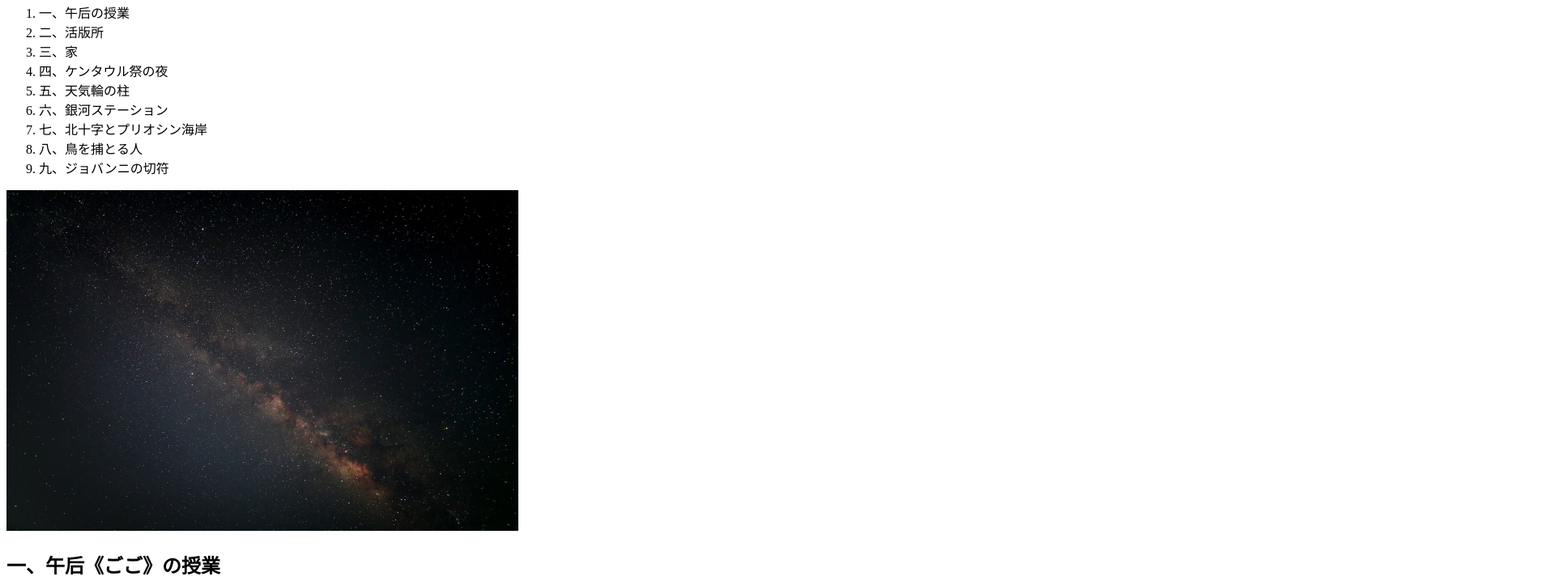
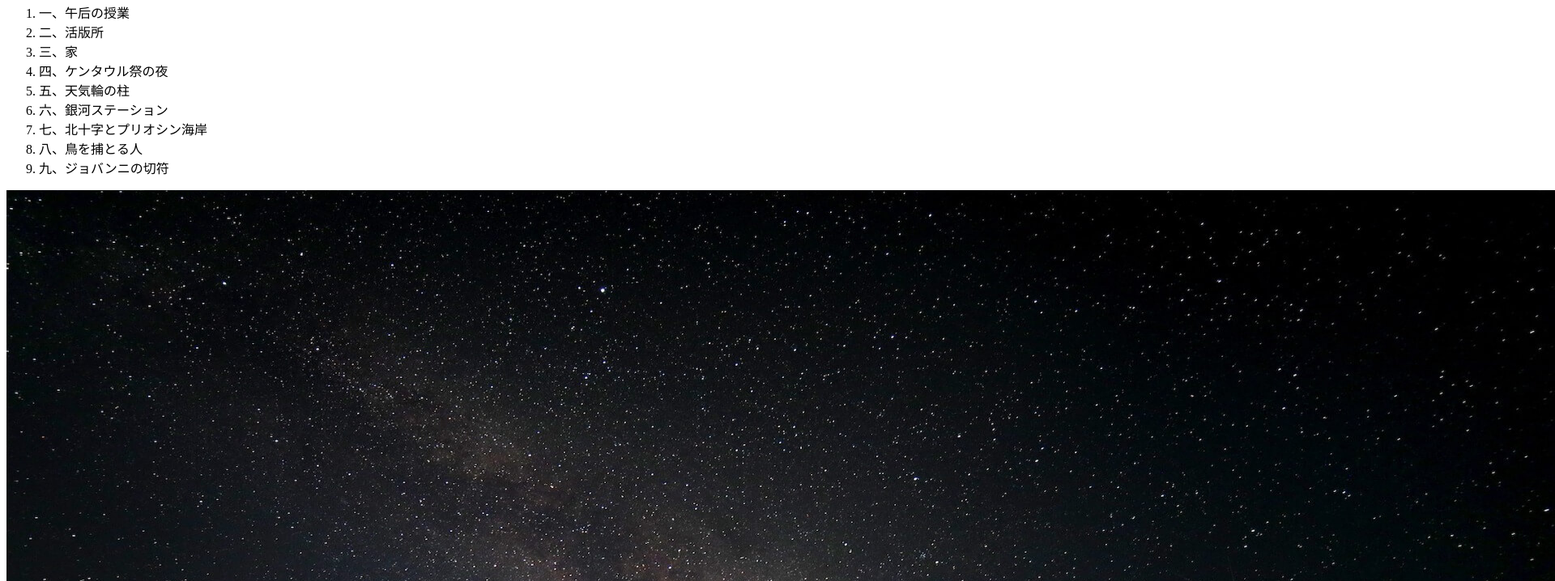
Before and after one commit to tomoroltuto/RaiseTech-WP, a plain HTML site: page HTML-challenge /index.html in a window 1280 px wide. Shown: the part 141-859 px from the top of the page at 81% size, 1920 px wide, since content can reach past the window. Drawn offline with Linux system fonts and the light colour scheme.

Commit message:
add:画像サイズ定義修正

```diff
--- a/HTML-challenge /index.html
+++ b/HTML-challenge /index.html
@@ -25,7 +25,7 @@
 
         <main>
 
-            <img src="images/milkyway.jpg" alt="天の川" style="width: 50%; height: 50%;" >
+            <img src="images/milkyway.jpg" alt="天の川" width = "1920" height = "1080" >
 
             <section>
 
```
